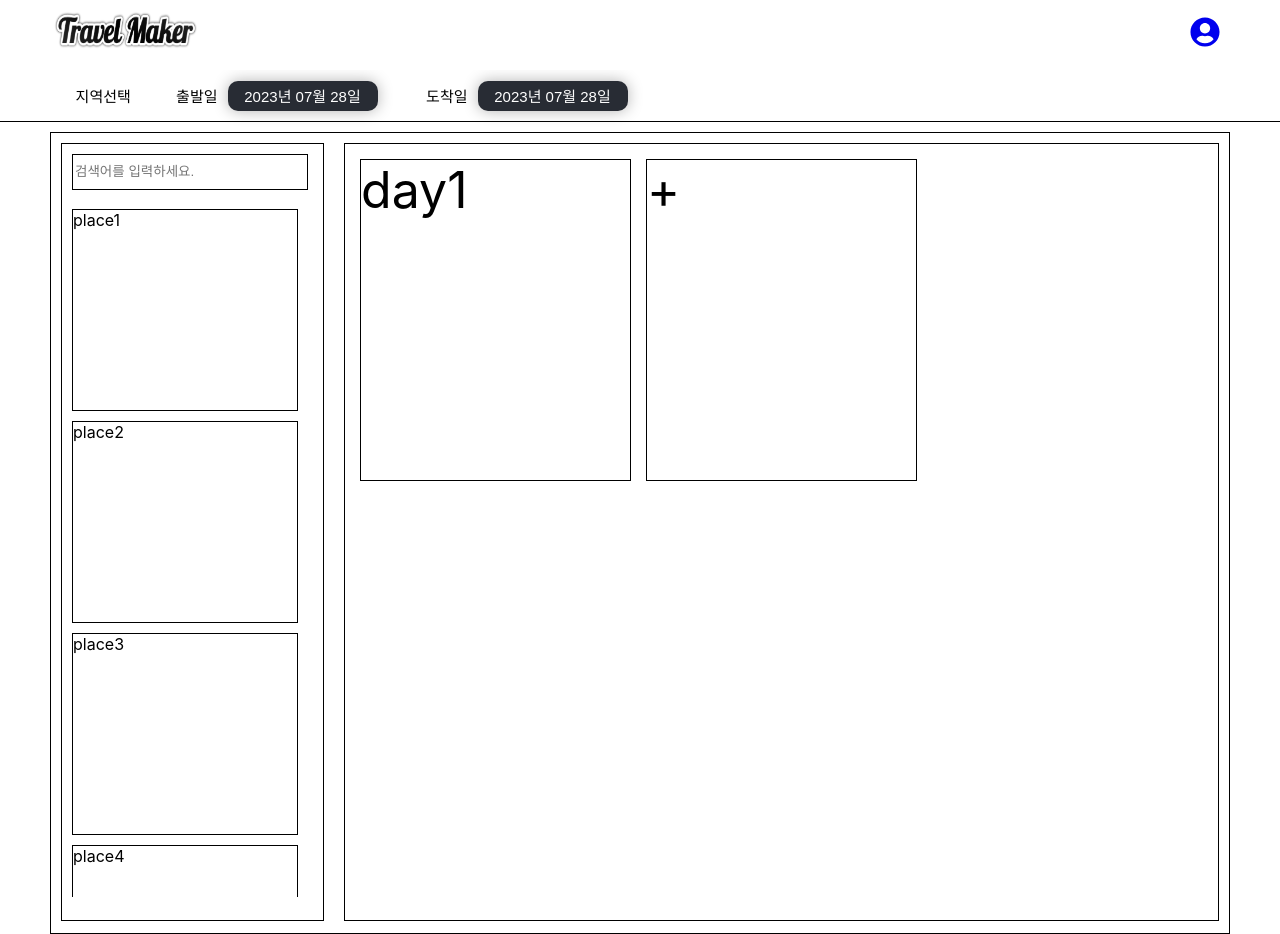
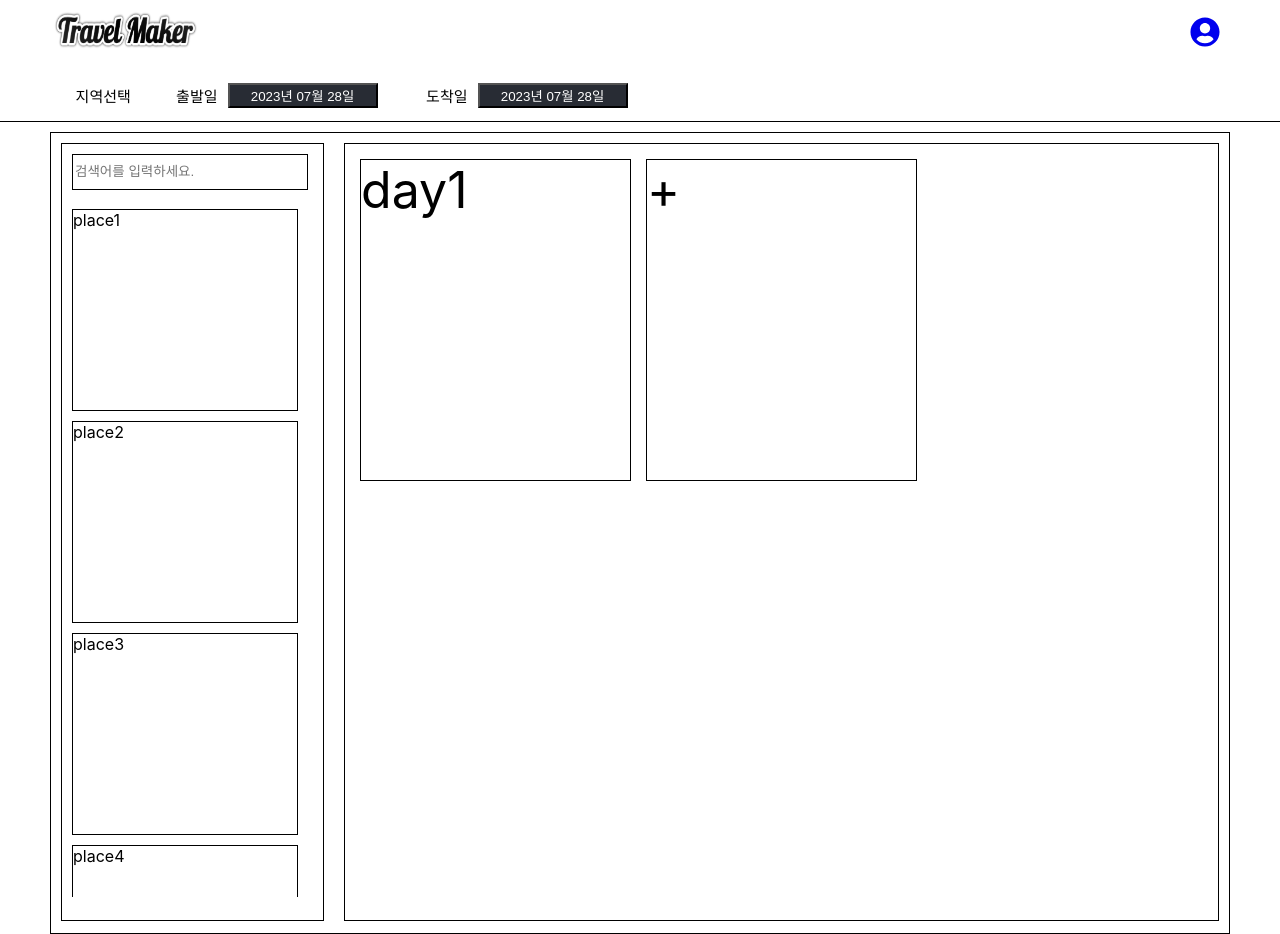
Before and after one commit to 2023-AISCHOOL-APP/TravelMaker, a React (Create React App) app in the folder travelmaker/: page /scheduleform in a window 1280 px wide. Built offline with nearby package versions, Linux system fonts and the light colour scheme.

Commit message:
달력버튼 위치 수정

```diff
--- a/travelmaker/src/components/css/Login.css
+++ b/travelmaker/src/components/css/Login.css
@@ -70,7 +70,7 @@
     box-shadow: 0 0 5px rgba(0, 0, 0, .3) inset;
   }
 
-  button{
+  .login_box button{
     margin: 10px;
     height: 30px;
     width:210px;
--- a/travelmaker/src/components/css/Schedule.css
+++ b/travelmaker/src/components/css/Schedule.css
@@ -1,4 +1,4 @@
-@media screen and (width <= 767px) {
+@media screen and (width <=767px) {
   .info-box {
     display: none;
   }
@@ -25,17 +25,28 @@
     width: 100%;
     display: flex;
     justify-content: center;
+    margin-bottom: 10px;
   }
 
   .date-box {
     justify-content: center;
+    margin: 0;
   }
 
   .date-select {
     display: none;
   }
+
+  .nav-list li {
+    margin-bottom: 10px;
   }
-  @media screen and (width >= 768px) {
+
+  .example-custom-input {
+    margin: 0;
+  }
+}
+
+@media screen and (width >=768px) {
   .schedule-form {
     width: 70vw;
     display: flex;
@@ -61,6 +72,15 @@
 
   .date-box {
     justify-content: left;
+    margin: 0 10px;
+  }
+
+  .nav-list li {
+    margin: 0 2vw;
+  }
+
+  .example-custom-input {
+    margin-left: 10px
   }
 }
 
@@ -86,7 +106,6 @@
   width: 230px;
   display: flex;
   align-items: center;
-    margin: 0 10px;
 }
 
 .date-box p {
@@ -94,10 +113,10 @@
 }
 
 .nav-list li {
-    list-style: none; /* li요소 점(marker) 없애기 */
+  list-style: none;
+  /* li요소 점(marker) 없애기 */
   /* margin-right: 2vw;
     margin-left: 0.5vw; */
-    margin: 0 2vw;
   width: 72px;
   font-size: 1.5rem;
 }
@@ -167,5 +186,4 @@
   color: white;
   cursor: pointer;
   width: 150px;
-    margin-bottom: 10px;
 }
```
Lines whose indentation alone changed are shown as unchanged.
